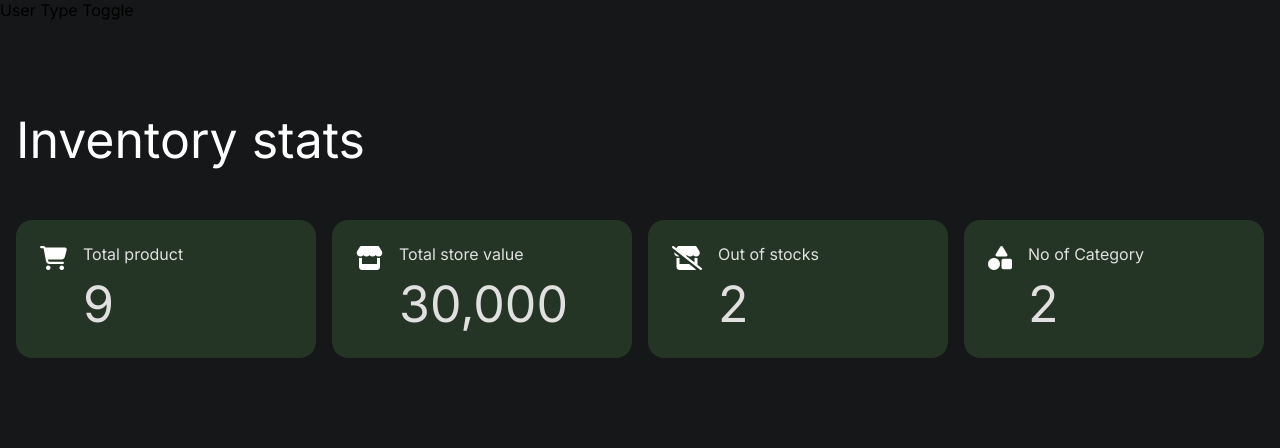
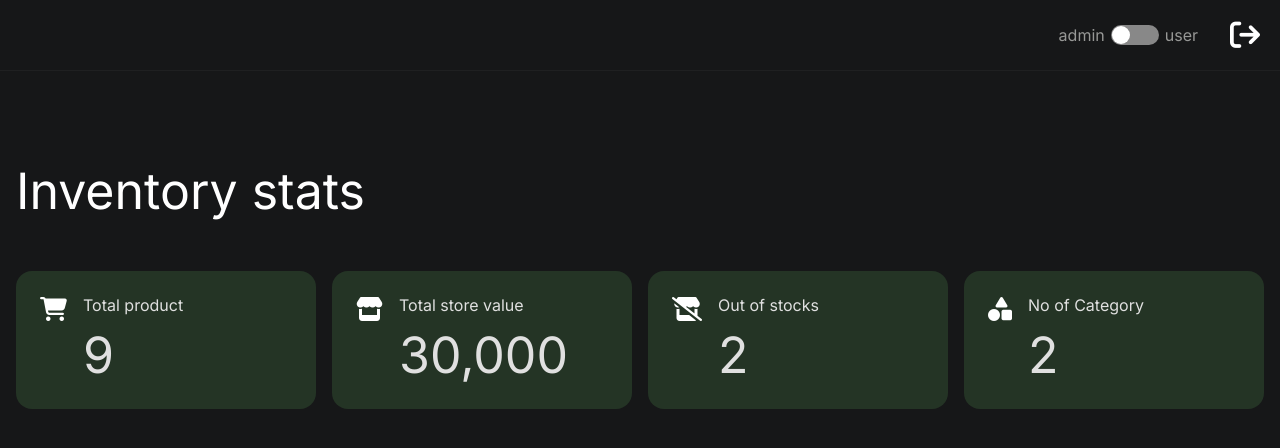
Before and after one commit to mayank-1/lucidity-job-r1, a React (Vite) app: page / in a window 1280 px wide. Shown: the top 448 px of the page. Built offline with nearby package versions, Linux system fonts and the light colour scheme.

Commit message:
Added the toggle component

```diff
--- a/package.json
+++ b/package.json
@@ -14,6 +14,7 @@
     "classnames": "^2.5.1",
     "react": "^18.3.1",
     "react-dom": "^18.3.1",
+    "react-switch": "^7.1.0",
     "sass": "^1.83.4"
   },
   "devDependencies": {
--- a/src/App.scss
+++ b/src/App.scss
@@ -13,7 +13,6 @@
 
     p {
         font-size: 50px;
-        color: $white;
     }
 
     .card-wrapper {
--- a/src/App.tsx
+++ b/src/App.tsx
@@ -1,4 +1,4 @@
-import { useState } from 'react'
+import { useState } from 'react';
 
 // COMPONENTS
 import NavBar from './components/Navbar/NavBar';
@@ -8,6 +8,7 @@ import CardTile from './components/CardTile/CardTile';
 import './App.scss'
 
 
+
 function App() {
   const [count, setCount] = useState(0)
 
@@ -15,7 +16,7 @@ function App() {
       <div className='main'>
         <NavBar/>
         <div className='body-container'>
-          <p>Inventory stats</p>
+          <p className='color-white'>Inventory stats</p>
           <div className='card-wrapper'>
             <CardTile iconName='fa-solid fa-cart-shopping' title='Total product' value='9'/>
             <CardTile iconName='fa-solid fa-store' title='Total store value' value='30,000'/>
--- a/src/components/CardTile/CardTile.scss
+++ b/src/components/CardTile/CardTile.scss
@@ -7,7 +7,6 @@
     padding: $spacing-large;
 
     i {
-        color: $white;
         font-size: 24px;
         margin-top: 2px;
     }
--- a/src/components/CardTile/CardTile.tsx
+++ b/src/components/CardTile/CardTile.tsx
@@ -13,7 +13,7 @@ type Props = {
 const CardTile = (props: Props) => {
     return (
         <div className='card-container'>
-            <Icon name={props.iconName}/>
+            <Icon name={props.iconName} className='color-white'/>
             <div className='value-container'>
                 <span>{props.title}</span>
                 <span>{props.value}</span>
--- a/src/components/Navbar/NavBar.scss
+++ b/src/components/Navbar/NavBar.scss
@@ -0,0 +1,30 @@
+@import './../../styles/variables';
+
+.nav-container {
+    display: flex;
+    justify-content: end;
+    align-items: center;
+    padding: 20px;
+    border-bottom: 1px solid $border-gray;
+
+    .toggle-section {
+        display: flex;
+        align-items: center;
+        span {
+            color: $color-input-value;
+        }
+        & > span:first-child {
+            margin-right: 6px;
+        }
+
+        & > span:last-child {
+            margin-left: 6px;
+            margin-right: 12px;
+        }
+    }
+
+    i {
+        font-size: 30px;
+        margin-left: 20px;
+    }
+}
--- a/src/components/Navbar/NavBar.tsx
+++ b/src/components/Navbar/NavBar.tsx
@@ -1,14 +1,29 @@
-import React from 'react'
+import {useState} from 'react'
+
+// COMPONENTS
+import Toggle from '../Toggle/Toggle'
+import Icon from '../Icon/Icon'
+
+// CSS
+import './NavBar.scss'
 
 type Props = {}
 
 const NavBar = (props: Props) => {
+    const [isUser, setIsUser] = useState(false)
+
+
+    const handleToggleChange = (value: boolean) => {
+        setIsUser(value)
+    }
   return (
-    <div>
-        <div>
-            <div>User Type Toggle</div>
-
+    <div className='nav-container'>
+        <div className='toggle-section'>
+            <span>admin</span>
+            <Toggle onChange={handleToggleChange} onColor={isUser ? '#7e8945':''} onHandleColor={isUser ? '#e5fd72' : ''} checked={isUser} height={20} width={48} />
+            <span>user</span>
         </div>
+        <Icon name='fa-solid fa-arrow-right-from-bracket' className='color-white'/>
     </div>
   )
 }
--- /dev/null
+++ b/src/components/Toggle/Toggle.tsx
@@ -0,0 +1,32 @@
+import Switch from 'react-switch'
+
+type Props = {
+  checked: boolean,
+  onChange: (checked: boolean) => void,
+  offColor?: string,
+  onColor?: string,
+  disabled?: boolean,
+  height?: number,
+  width?: number,
+  onHandleColor?: string,
+}
+
+const Toggle = ({checked, offColor, onColor, onHandleColor, disabled, height, width, onChange, ...rest}: Props) => {
+  return (
+    <Switch
+      onChange={onChange}
+      offColor={offColor}
+      onColor={onColor}
+      disabled={disabled}
+      checked={checked}
+      uncheckedIcon={false}
+      checkedIcon={false}
+      height={height}
+      width={width}
+      onHandleColor={onHandleColor}
+      {...rest}
+    />
+  )
+}
+
+export default Toggle;
--- a/src/index.css
+++ /dev/null
@@ -1,4 +0,0 @@
-body {
-  margin: 0;
-  font-family: "Inter", serif;
-}
--- /dev/null
+++ b/src/index.scss
@@ -0,0 +1,10 @@
+@import './styles/variables';
+
+body {
+  margin: 0;
+  font-family: "Inter", serif;
+}
+
+.color-white {
+  color: $white;
+}
--- a/src/main.tsx
+++ b/src/main.tsx
@@ -1,6 +1,6 @@
 import { StrictMode } from 'react'
 import { createRoot } from 'react-dom/client'
-import './index.css'
+import './index.scss'
 import App from './App.tsx'
 
 import '@fortawesome/fontawesome-free/css/all.css';
--- a/src/styles/_variables.scss
+++ b/src/styles/_variables.scss
@@ -16,6 +16,8 @@ $green-cancel:#d8f853;
 $green-modal-close:#deff55;
 $background-button: #272826;
 $disabled-color: #808080;
+$toggle-circle-green-active: #e5fd72;
+$toggle-circle-back-active: #7e8945;
 
 
 // Font Variables
```
Also changed, not shown: 1 other file (tests, documents, lock files or other folders).
